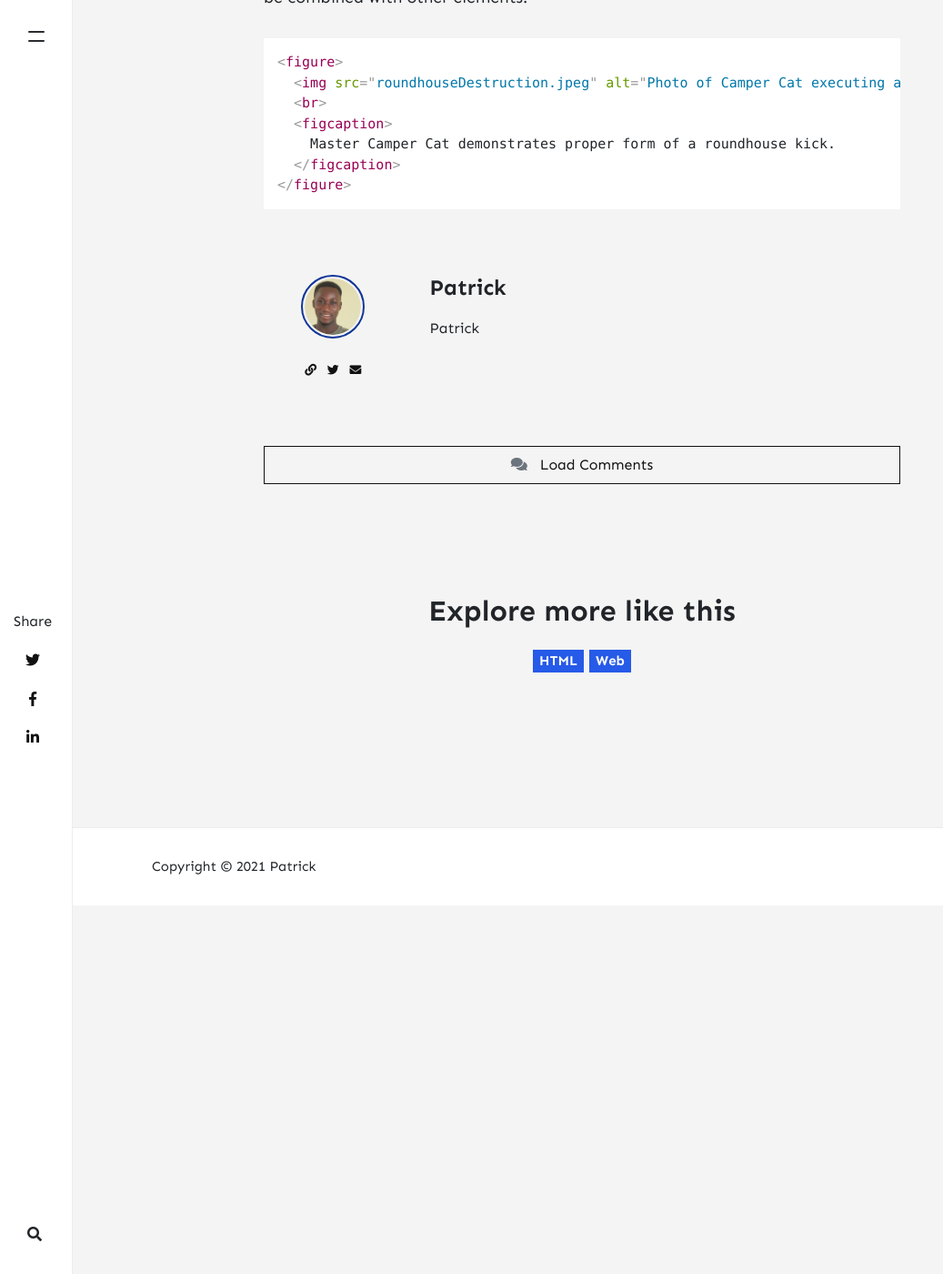
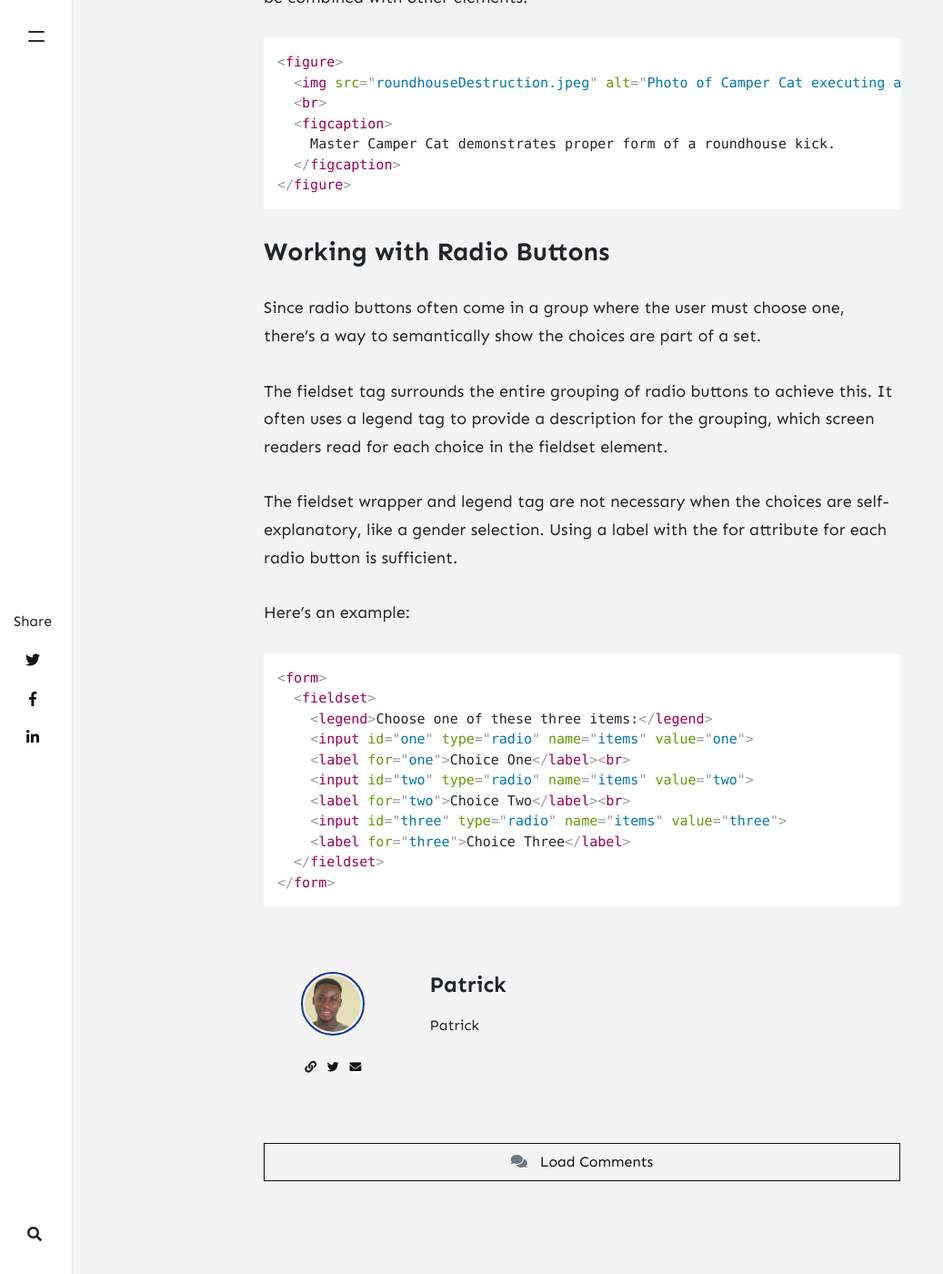
Before and after one commit to Dev-Path/briefcase, a Jekyll site: the page built from _posts/2021-08-30-semantic-html.md, in a window 1280 px wide and 1400 px high, scrolled down 3585 px. Shown: the whole window at 91% size, without its empty margins (0-1037 px from the left). Built offline with Jekyll 4.4.1, drawn with Linux system fonts in a browser that asks for light colours; nearby versions of some CDN libraries; comment, search, counter and statistics services are not loaded; before the commit the page ends 4580 px from its top, so only the background shows below that.

Commit message:
update content

````diff
--- a/_posts/2021-08-30-semantic-html.md
+++ b/_posts/2021-08-30-semantic-html.md
@@ -80,3 +80,27 @@ Here's an example - note that the figcaption goes inside the figure tags and can
   </figcaption>
 </figure>
 ```
+
+### Working with Radio Buttons
+
+ Since radio buttons often come in a group where the user must choose one, there's a way to semantically show the choices are part of a set.
+
+The fieldset tag surrounds the entire grouping of radio buttons to achieve this. It often uses a legend tag to provide a description for the grouping, which screen readers read for each choice in the fieldset element.
+
+The fieldset wrapper and legend tag are not necessary when the choices are self-explanatory, like a gender selection. Using a label with the for attribute for each radio button is sufficient.
+
+Here's an example:
+
+```html
+<form>
+  <fieldset>
+    <legend>Choose one of these three items:</legend>
+    <input id="one" type="radio" name="items" value="one">
+    <label for="one">Choice One</label><br>
+    <input id="two" type="radio" name="items" value="two">
+    <label for="two">Choice Two</label><br>
+    <input id="three" type="radio" name="items" value="three">
+    <label for="three">Choice Three</label>
+  </fieldset>
+</form>
+```
````
